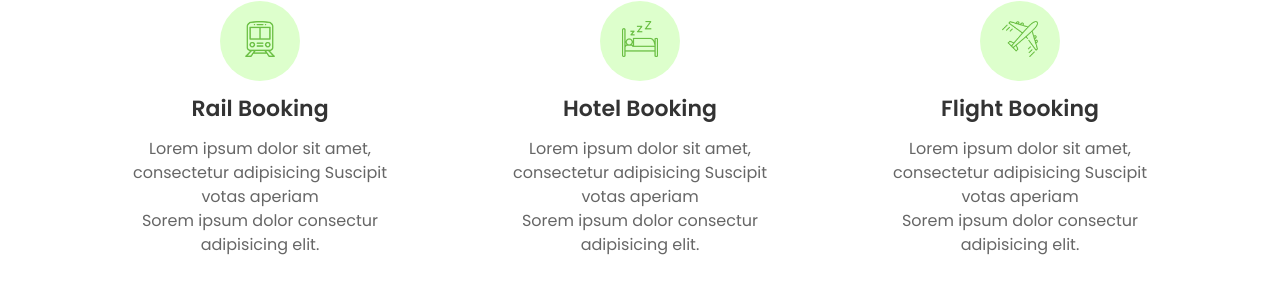
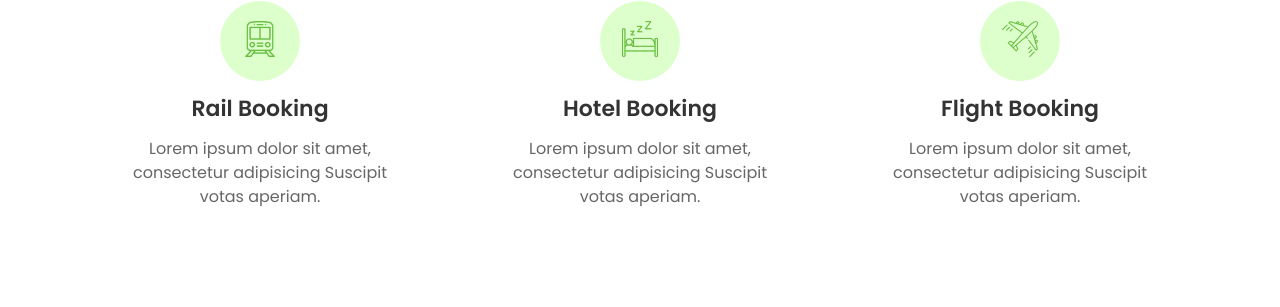
Before and after one commit to googlermridul/yatra, a React (Create React App) app: page / in a window 1280 px wide. Shown: the part 1108-1415 px from the top of the page. Built offline with nearby package versions, Linux system fonts and the light colour scheme; no server answers.

Commit message:
check if connected with firebase

```diff
--- a/src/App.js
+++ b/src/App.js
@@ -47,3 +47,7 @@ function App() {
 }
 
 export default App;
+
+// Live link: https://yatramein.web.app/
+// client side code: https://github.com/programming-hero-web-course1/tourism-or-delivery-website-client-side-googlermridul
+// server side code: https://github.com/programming-hero-web-course1/tourism-or-delivery-website-server-side-googlermridul
--- a/src/components/Pages/Service.js
+++ b/src/components/Pages/Service.js
@@ -22,7 +22,7 @@ const Service = () => {
                         <img src={rail} alt="" />
                      </div>
                      <h3>Rail Booking</h3>
-                     <p className="mb-0">Lorem ipsum dolor sit amet, consectetur adipisicing Suscipit votas aperiam <br /> Sorem ipsum dolor consectur adipisicing elit.</p>
+                     <p className="mb-0">Lorem ipsum dolor sit amet, consectetur adipisicing Suscipit votas aperiam.</p>
                   </div>
                </div>
                <div className="col-lg-4 col-md-6">
@@ -31,7 +31,7 @@ const Service = () => {
                         <img src={hotel} alt="" />
                      </div>
                      <h3>Hotel Booking</h3>
-                     <p className="mb-0">Lorem ipsum dolor sit amet, consectetur adipisicing Suscipit votas aperiam <br /> Sorem ipsum dolor consectur adipisicing elit.</p>
+                     <p className="mb-0">Lorem ipsum dolor sit amet, consectetur adipisicing Suscipit votas aperiam.</p>
                   </div>
                </div>
                <div className="col-lg-4 col-md-6">
@@ -40,7 +40,7 @@ const Service = () => {
                         <img src={flight} alt="" />
                      </div>
                      <h3>Flight Booking</h3>
-                     <p className="mb-0">Lorem ipsum dolor sit amet, consectetur adipisicing Suscipit votas aperiam <br /> Sorem ipsum dolor consectur adipisicing elit.</p>
+                     <p className="mb-0">Lorem ipsum dolor sit amet, consectetur adipisicing Suscipit votas aperiam.</p>
                   </div>
                </div>
             </div>
--- a/src/firebase/firebaseConfig.js
+++ b/src/firebase/firebaseConfig.js
@@ -1,10 +1,10 @@
 const firebaseConfig = {
-   apiKey: "AIzaSyBcUo34wXUJ3HYer4VhUhZBhX6kj2Izv94",
-   authDomain: "helpooo.firebaseapp.com",
-   projectId: "helpooo",
-   storageBucket: "helpooo.appspot.com",
-   messagingSenderId: "163984401657",
-   appId: "1:163984401657:web:921556887f063ead416e28"
+   apiKey: "AIzaSyDbyloX4s9AVB7nztbNGKGfce-Vr4uzzBI",
+   authDomain: "yatramein.firebaseapp.com",
+   projectId: "yatramein",
+   storageBucket: "yatramein.appspot.com",
+   messagingSenderId: "25159018669",
+   appId: "1:25159018669:web:45f634e5d6e172eae47e24"
 };
 
 export default firebaseConfig;
```
Also changed, not shown: firebase.json (added), 1 other file (tests, documents, lock files or other folders).
